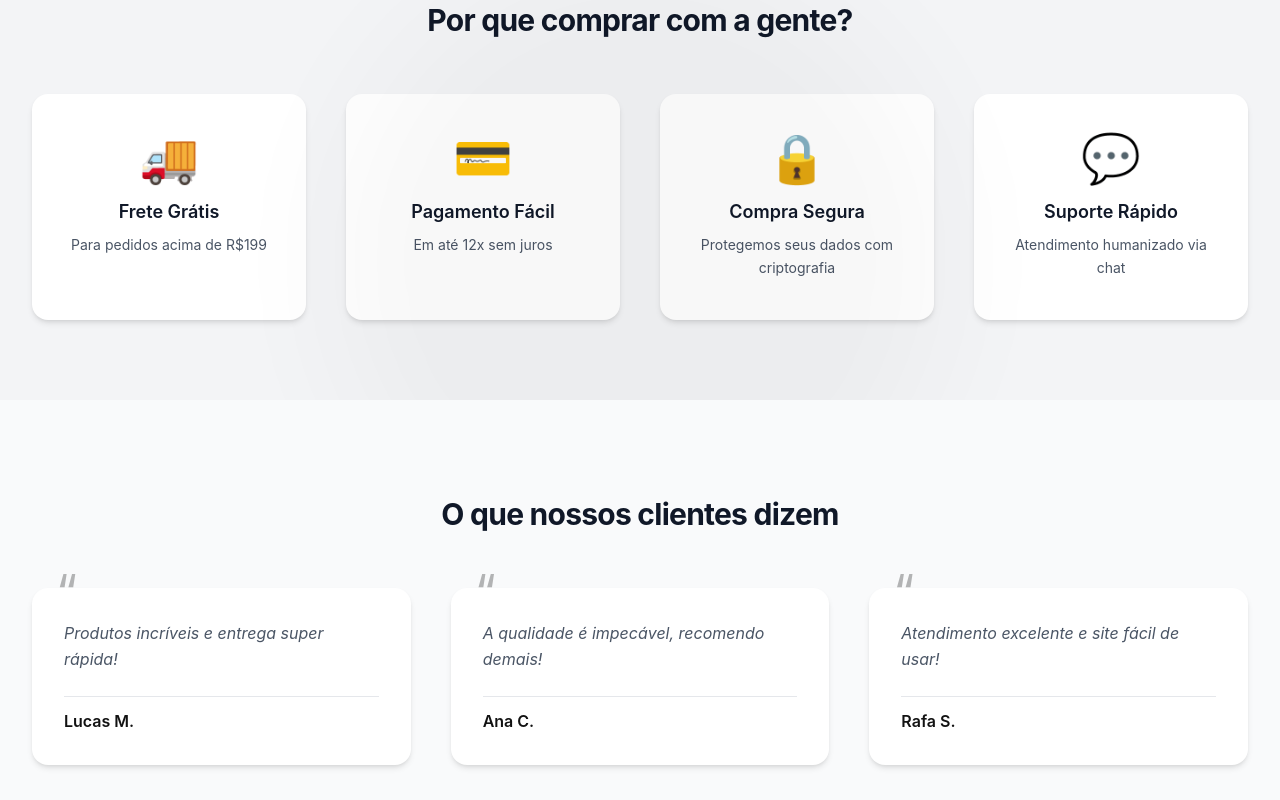
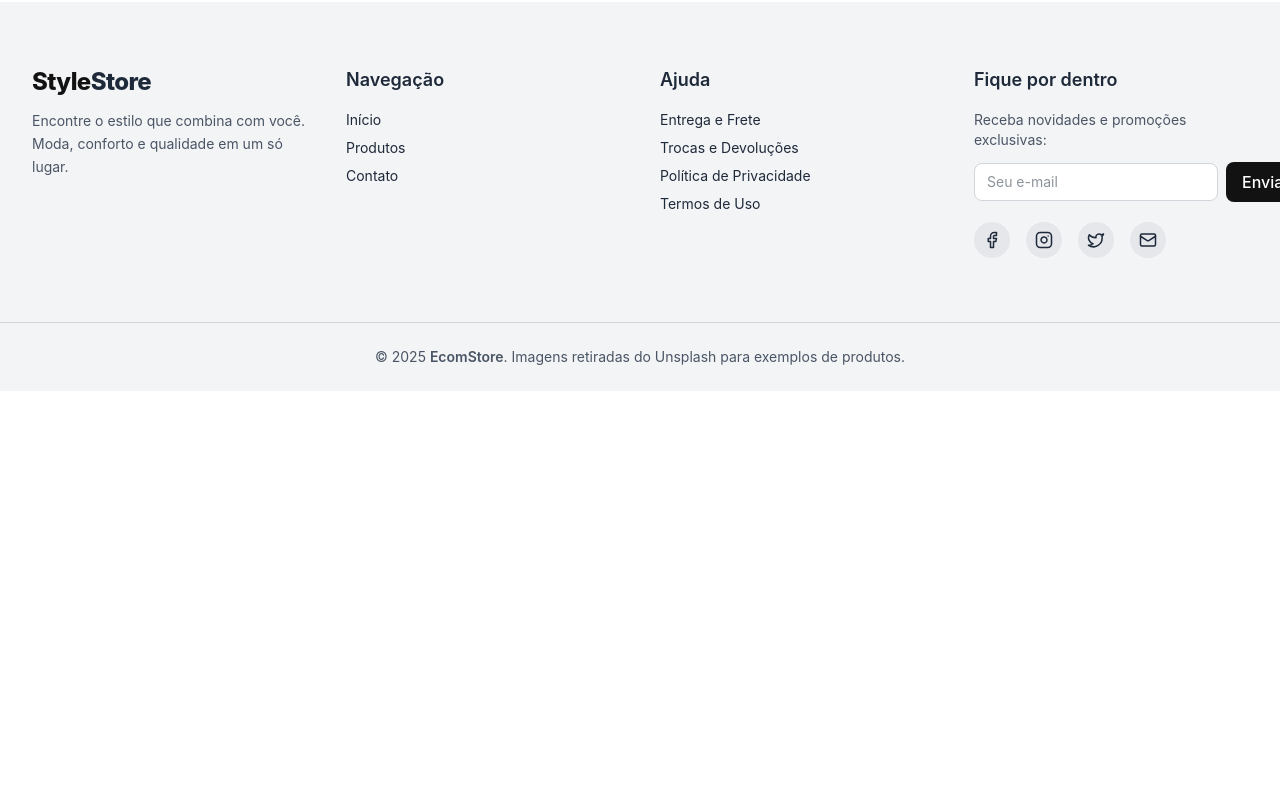
Before and after one commit to allansf29/e-commerce, a React (Vite) app in the folder Front-End/: page / in a window 1280 px wide. Shown: the part 1300-2100 px from the top of the page. After the commit the page ends 1691 px from the top, so only its background shows below. Built offline with nearby package versions, Linux system fonts and the light colour scheme.

Commit message:
Arrumando valores que estavam em Dolar e colocando no footer a fonte das imagens de exemplo.

```diff
--- a/Front-End/src/components/Footer.tsx
+++ b/Front-End/src/components/Footer.tsx
@@ -129,7 +129,7 @@ const Footer = () => {
         transition={{ duration: 1, delay: 0.5 }}
         className="border-t border-gray-300 dark:border-gray-800 py-6 text-center text-sm text-gray-600 dark:text-gray-500"
       >
-        © {new Date().getFullYear()} <span className="font-semibold">EcomStore</span>. Todos os direitos reservados.
+        © {new Date().getFullYear()} <span className="font-semibold">EcomStore</span>. Imagens retiradas do Unsplash para exemplos de produtos.
       </motion.div>
     </footer>
   );
--- a/Front-End/src/pages/Home.tsx
+++ b/Front-End/src/pages/Home.tsx
@@ -1,5 +1,5 @@
 import { Link } from "react-router-dom";
-import { useEffect, useState } from "react"; // 🔹 ADICIONA ISSO AQUI
+import { useEffect, useState } from "react";
 import type { FC } from "react";
 import { motion } from "framer-motion";
 import { Swiper, SwiperSlide } from "swiper/react";
@@ -12,24 +12,25 @@ const Home: FC = () => {
     alert(`${product.name} adicionado ao carrinho — ${product.price}`);
   };
 
-  // contador
+  // 🔥 Contador REAL OFICIAL — suave, preciso, nunca passa do target
   const Counter = ({ target, label }: { target: number; label: string }) => {
     const [count, setCount] = useState(0);
 
     useEffect(() => {
       let start = 0;
       const end = target;
-      const duration = 1200;
-      const stepTime = Math.max(Math.floor(duration / end), 20);
+      const duration = 1300;
+
+      const increment = end / (duration / 16); // 60FPS mais suave
 
       const timer = setInterval(() => {
-        start += Math.ceil(end / (duration / stepTime));
+        start += increment;
         if (start >= end) {
           start = end;
           clearInterval(timer);
         }
-        setCount(start);
-      }, stepTime);
+        setCount(Math.floor(start));
+      }, 16);
 
       return () => clearInterval(timer);
     }, [target]);
@@ -46,6 +47,7 @@ const Home: FC = () => {
 
   return (
     <main className="relative min-h-screen bg-gray-50 dark:bg-[#0a0a0b] text-gray-900 dark:text-gray-100 transition-colors duration-300 overflow-hidden">
+
       {/* EFEITOS DE FUNDO */}
       <div className="absolute inset-0 -z-10 overflow-hidden">
         <motion.div
@@ -63,6 +65,8 @@ const Home: FC = () => {
       {/* HERO */}
       <section className="container mx-auto px-6 lg:px-8 pt-16 pb-20 relative overflow-hidden">
         <div className="grid grid-cols-1 lg:grid-cols-12 gap-10 items-center">
+
+          {/* TEXTO */}
           <motion.div
             className="lg:col-span-6"
             initial={{ opacity: 0, x: -50 }}
@@ -105,9 +109,10 @@ const Home: FC = () => {
               transition={{ delay: 0.4, duration: 0.8 }}
             >
               Explore nossa nova coleção com o equilíbrio perfeito entre conforto
-              e design moderno. Feito para quem busca estilo e qualidade.
+              e design moderno.
             </motion.p>
 
+            {/* BOTÕES */}
             <motion.div
               className="mt-6 flex flex-wrap gap-3 items-center"
               initial={{ opacity: 0 }}
@@ -129,6 +134,7 @@ const Home: FC = () => {
               </Link>
             </motion.div>
 
+            {/* COUNTERS */}
             <motion.div
               className="mt-10 flex flex-wrap gap-8"
               initial={{ opacity: 0, y: 20 }}
@@ -141,7 +147,7 @@ const Home: FC = () => {
             </motion.div>
           </motion.div>
 
-          {/* IMAGEM HERO */}
+          {/* IMAGEM */}
           <motion.div
             className="lg:col-span-6 relative"
             initial={{ opacity: 0, x: 50 }}
@@ -155,23 +161,14 @@ const Home: FC = () => {
                 alt="Hero"
                 className="w-full h-full object-cover rounded-lg"
                 whileHover={{ scale: 1.08 }}
-                transition={{ type: 'spring', stiffness: 150, damping: 15 }}
+                transition={{ type: "spring", stiffness: 150, damping: 15 }}
               />
             </div>
           </motion.div>
         </div>
-
-        {/* FUNDO ANIMADO SUTIL */}
-        <motion.div
-          className="absolute inset-0 -z-10 bg-gradient-to-b from-transparent via-primary/5 to-transparent opacity-50"
-          initial={{ opacity: 0 }}
-          animate={{ opacity: 0.5 }}
-          transition={{ duration: 2, repeat: Infinity, repeatType: "reverse" }}
-        />
       </section>
 
-
-      {/* CAROUSEL DESTACADO */}
+      {/* CARROSSEL */}
       <section className="container mx-auto px-6 lg:px-8 mt-10 pb-20 relative">
         <div className="flex items-center justify-between mb-8">
           <h2 className="text-2xl font-semibold tracking-tight">
@@ -210,7 +207,6 @@ const Home: FC = () => {
                     src={p.image}
                     alt={p.name}
                     className="w-full h-56 object-cover transform group-hover:scale-105 transition-transform duration-500"
-                    loading="lazy"
                   />
                   {p.badge && (
                     <span className="absolute top-3 left-3 bg-primary text-white text-xs px-2 py-1 rounded-md shadow-sm">
@@ -224,13 +220,13 @@ const Home: FC = () => {
                     {p.name}
                   </h3>
                   <p className="mt-2 text-lg font-semibold text-primary dark:text-text-dark">
-                    {p.price}
+                    R$ {p.price}
                   </p>
 
                   <div className="mt-5 flex items-center gap-3">
                     <button
                       onClick={() => handleAddToCart(p)}
-                      className="flex-1 inline-flex items-center justify-center rounded-md px-3 py-2 bg-primary dark:bg-secondary-dark text-white font-medium hover:brightness-95 hover:shadow-md transition cursor-pointer"
+                      className="flex-1 inline-flex items-center justify-center rounded-md px-3 py-2 bg-primary dark:bg-secondary-dark text-white font-medium hover:brightness-95 hover:shadow-md transition"
                     >
                       Adicionar
                     </button>
@@ -248,96 +244,6 @@ const Home: FC = () => {
           ))}
         </Swiper>
       </section>
-      {/* BENEFÍCIOS */}
-      <section className="bg-gray-100 dark:bg-[#0f0f10] py-20 relative overflow-hidden">
-        <motion.div
-          initial={{ opacity: 0, y: 40 }}
-          whileInView={{ opacity: 1, y: 0 }}
-          transition={{ duration: 0.8 }}
-          viewport={{ once: true }}
-          className="container mx-auto px-6 lg:px-8 text-center"
-        >
-          <h2 className="text-3xl font-bold mb-14 tracking-tight">
-            Por que comprar com a gente?
-          </h2>
-
-          <div className="grid sm:grid-cols-2 lg:grid-cols-4 gap-10">
-            {[
-              { icon: "🚚", title: "Frete Grátis", desc: "Para pedidos acima de R$199" },
-              { icon: "💳", title: "Pagamento Fácil", desc: "Em até 12x sem juros" },
-              { icon: "🔒", title: "Compra Segura", desc: "Protegemos seus dados com criptografia" },
-              { icon: "💬", title: "Suporte Rápido", desc: "Atendimento humanizado via chat" },
-            ].map((b, i) => (
-              <motion.div
-                key={b.title}
-                initial={{ opacity: 0, y: 30 }}
-                whileInView={{ opacity: 1, y: 0 }}
-                transition={{ duration: 0.5, delay: i * 0.2 }}
-                viewport={{ once: true }}
-                className="flex flex-col items-center bg-white dark:bg-[#101112] py-10 px-6 rounded-2xl shadow-md hover:shadow-xl transition-all duration-300"
-              >
-                <span className="text-5xl mb-4">{b.icon}</span>
-                <h3 className="text-lg font-semibold mb-2 text-gray-900 dark:text-gray-100">
-                  {b.title}
-                </h3>
-                <p className="text-sm text-gray-600 dark:text-gray-400 leading-relaxed max-w-[200px]">
-                  {b.desc}
-                </p>
-              </motion.div>
-            ))}
-          </div>
-        </motion.div>
-
-        {/* EFEITO DE FUNDO SUTIL */}
-        <motion.div
-          className="absolute -bottom-40 left-1/2 -translate-x-1/2 w-[600px] h-[600px] bg-primary/10 dark:bg-primary/5 blur-3xl rounded-full"
-          animate={{ opacity: [0.2, 0.4, 0.2], scale: [1, 1.1, 1] }}
-          transition={{ duration: 8, repeat: Infinity, ease: "easeInOut" }}
-        />
-      </section>
-
-      {/* DEPOIMENTOS */}
-      <section className="container mx-auto px-6 lg:px-8 py-24 relative">
-        <motion.h2
-          initial={{ opacity: 0, y: 40 }}
-          whileInView={{ opacity: 1, y: 0 }}
-          transition={{ duration: 0.8 }}
-          viewport={{ once: true }}
-          className="text-3xl font-bold mb-14 text-center tracking-tight"
-        >
-          O que nossos clientes dizem
-        </motion.h2>
-
-        <div className="grid md:grid-cols-3 gap-10">
-          {[
-            { name: "Lucas M.", text: "Produtos incríveis e entrega super rápida!" },
-            { name: "Ana C.", text: "A qualidade é impecável, recomendo demais!" },
-            { name: "Rafa S.", text: "Atendimento excelente e site fácil de usar!" },
-          ].map((t, i) => (
-            <motion.div
-              key={t.name}
-              initial={{ opacity: 0, y: 40 }}
-              whileInView={{ opacity: 1, y: 0 }}
-              transition={{ duration: 0.6, delay: i * 0.2 }}
-              viewport={{ once: true }}
-              className="relative bg-white dark:bg-[#101112] p-8 rounded-2xl shadow-md hover:shadow-2xl transition-all duration-300"
-            >
-              <span className="absolute -top-5 left-6 text-5xl text-primary opacity-30 select-none">
-                “
-              </span>
-              <p className="italic text-gray-600 dark:text-gray-300 mb-6 leading-relaxed relative z-10">
-                {t.text}
-              </p>
-              <div className="border-t border-gray-200 dark:border-gray-800 pt-3">
-                <span className="font-semibold text-primary dark:text-secondary">
-                  {t.name}
-                </span>
-              </div>
-            </motion.div>
-          ))}
-        </div>
-      </section>
-
     </main>
   );
 };
```
